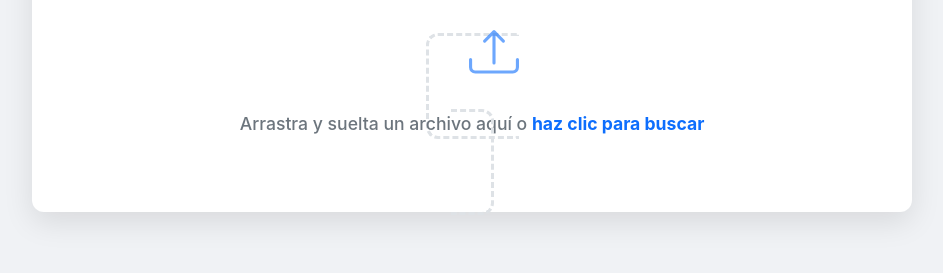
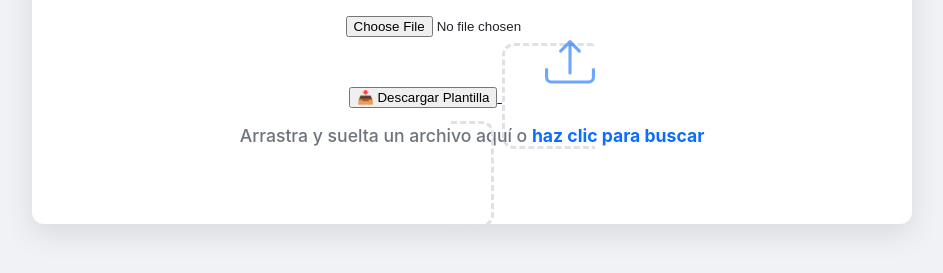
Before and after one commit to PAMPLONA-BOT/HERRAMIENTAS, a plain HTML site: page USUARIOS JSON.html in a window 1280 px wide. Shown: the part 385-658 px from the top of the page, without its empty margins (168-1111 px from the left). Drawn offline with Linux system fonts and the light colour scheme.

Commit message:
Add files via upload

```diff
--- a/USUARIOS JSON.html
+++ b/USUARIOS JSON.html
@@ -85,6 +85,12 @@
   <div class="main-container">
     <h1>Convertidor Rápido de Excel a JSON</h1>
     <p class="subtitle">Sube tu archivo para convertir las columnas A-H. Todos los datos se convertirán a texto.</p>
+    <input type="file" id="fileInput" />
+  <div class="botones">
+    <!-- BOTÓN DE DESCARGA DE PLANTILLA AÑADIDO -->
+    <a href="SSCAR CLIENTES.xlsx" download="SSCAR CLIENTES.xlsx" class="button-like">
+        <button type="button" class="btn-template">📥 Descargar Plantilla</button>
+    </a>
 
     <label for="file-input" id="upload-area">
       <input type="file" id="file-input" accept=".xlsx, .xls, .csv">
```
